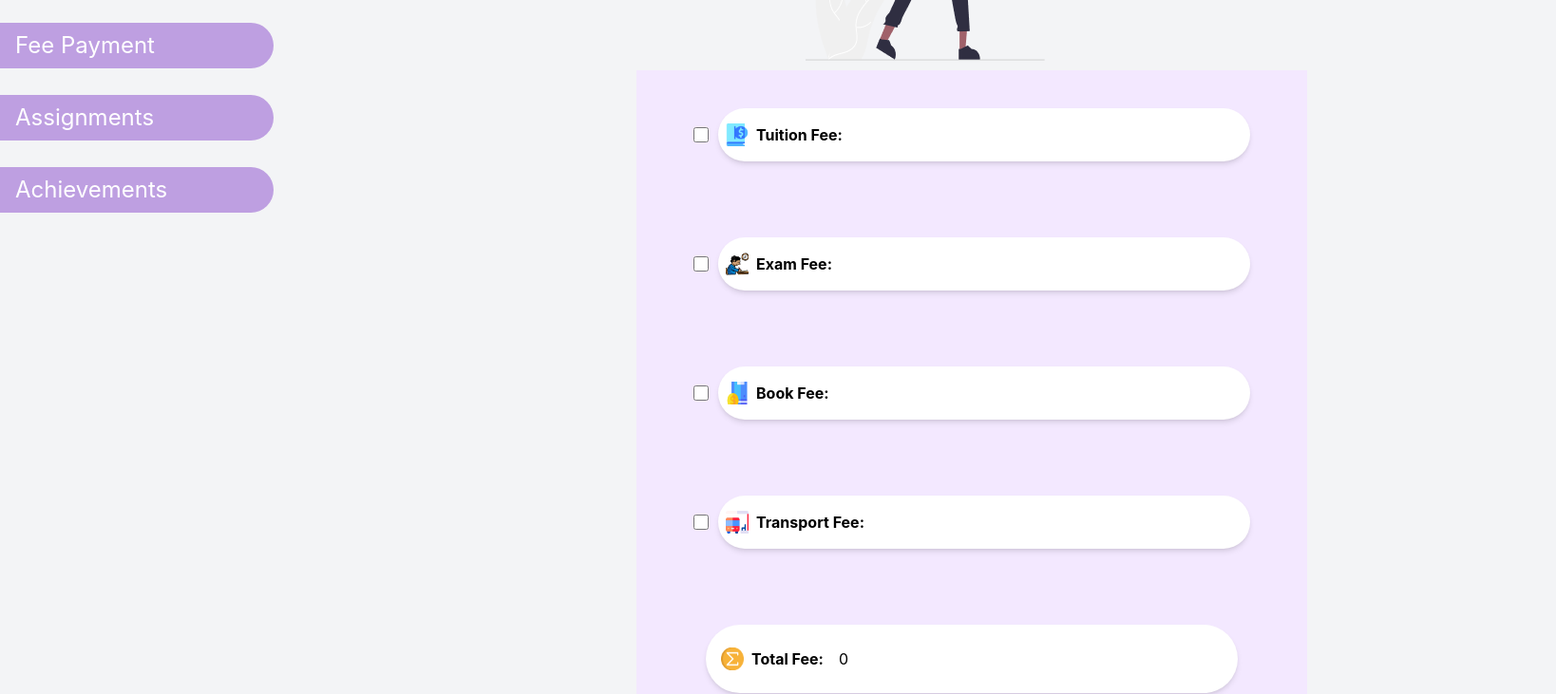
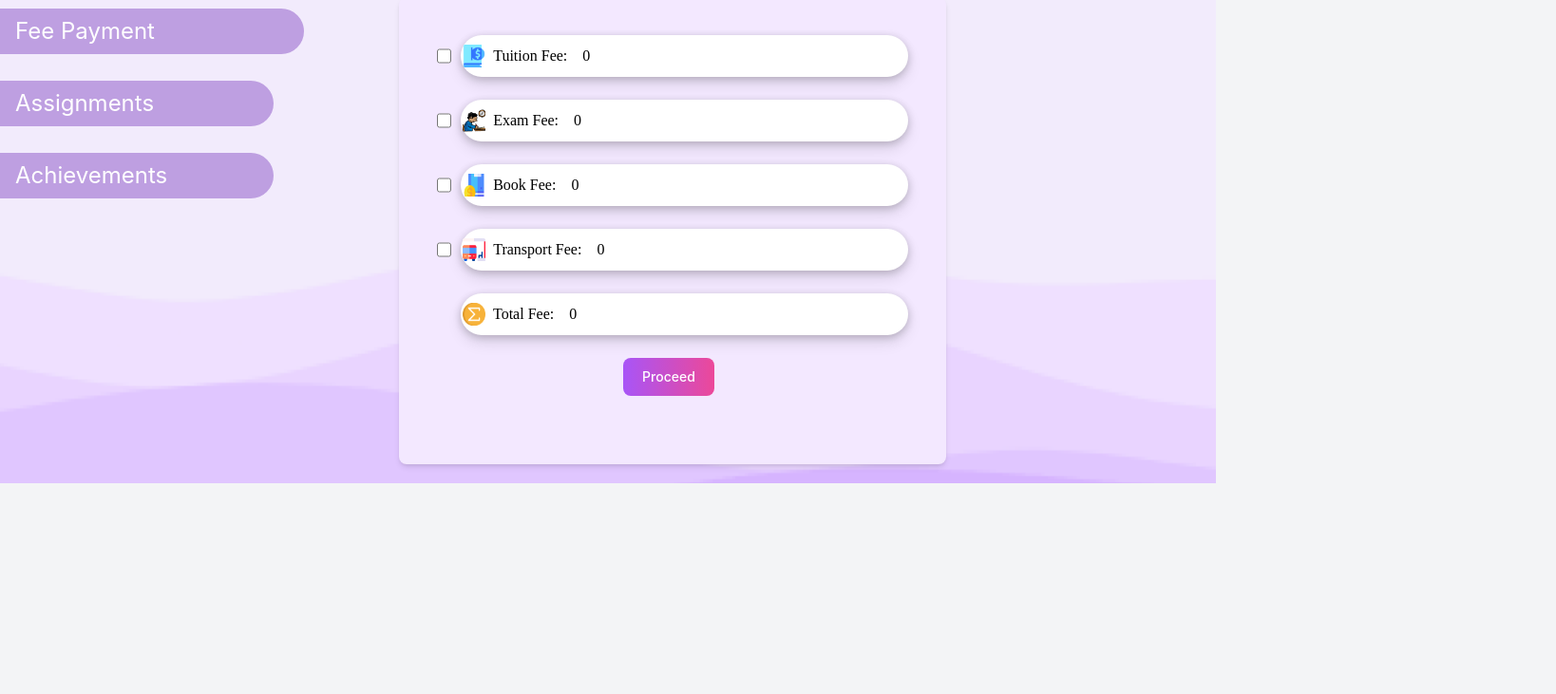
Before and after one commit to tanishq-2208/ERP, a React (Create React App) app in the folder erp-web/: page /feepayment in a window 1280 px wide. Shown: the part 480-1211 px from the top of the page at 95% size, 1638 px wide, since content can reach past the window. After the commit the page ends 989 px from the top, so only its background shows below. Built offline with nearby package versions, Linux system fonts and the light colour scheme; the HTML template or start-up script is replaced by a standard one.

Commit message:
FEATURE implemented feepayment

```diff
--- a/erp-web/public/index.html
+++ b/erp-web/public/index.html
@@ -8,6 +8,11 @@
     <script src="https://cdn.tailwindcss.com"></script>
 </head>
 <body class="bg-gray-100">
-    <div id="root"></div>
+    <div id="root" class="h-screen bg-cover bg-center" style="background-image: erp-web/public/logo512.png;">
+        <div class="flex items-center justify-center h-full">
+        </div>
+    </div>
+        </div>
+    </div>
 </body>
 </html>
--- a/erp-web/src/components/feepayment.jsx
+++ b/erp-web/src/components/feepayment.jsx
@@ -1,4 +1,4 @@
-import React from 'react';
+import React, { useState } from 'react';
 import NavBar from './Nav';
 import sum from '../assets/The sum of.png';
 import bus from '../assets/Bus stop.png';
@@ -6,120 +6,211 @@ import exam from '../assets/Exam.png';
 import online from '../assets/onlinepayment.png';
 import one from '../assets/Tuition (1).png';
 import two from '../assets/Tuition.png';
+
 function FeePayment() {
+  // State for all fees
+  const [tuitionFee, setTuitionFee] = useState(0);
+  const [examFee, setExamFee] = useState(0);
+  const [bookFee, setBookFee] = useState(0);
+  const [transportFee, setTransportFee] = useState(0);
+
+  // State for checkbox selection
+  const [isTuitionChecked, setIsTuitionChecked] = useState(false);
+  const [isExamChecked, setIsExamChecked] = useState(false);
+  const [isBookChecked, setIsBookChecked] = useState(false);
+  const [isTransportChecked, setIsTransportChecked] = useState(false);
+
+  // State for total fee
+  const [totalFee, setTotalFee] = useState(0);
+
+  // Handler for checkboxes
+  const handleCheckboxChange = (e, setChecked) => {
+    setChecked(e.target.checked);
+  };
+
+  // Total fee calculation function
+  const calculateTotalFee = () => {
+    let total = 0;
+    if (isTuitionChecked) total += parseFloat(tuitionFee) || 0;
+    if (isExamChecked) total += parseFloat(examFee) || 0;
+    if (isBookChecked) total += parseFloat(bookFee) || 0;
+    if (isTransportChecked) total += parseFloat(transportFee) || 0;
+    return total;
+  };
+
+  const handleProceed = () => {
+    const total = calculateTotalFee();
+    setTotalFee(total);
+  };
+
   return (
-        <div>
+    <div
+      className="min-h-screen flex" // Change to flex for layout
+      style={{
+        backgroundImage: `url(${require('../image/bg.png')})`,
+        marginTop: "-15px",
+        backgroundSize: 'cover',
+        backgroundPosition: 'center',
+        backgroundRepeat: 'no-repeat',
+      }}
+    >
       <NavBar />
       <div className="flex font-saira">
-                <div class="flex gap-x-28">
+        <div className="flex gap-x-28">
           <div className="w-72 py-5">
             <nav className="flex flex-col py-6 space-y-7">
+              {/* Navigation links */}
               <a href="#attendance"
-                            className="px-4 py-2 text-2xl bg-[#BE9FE1] rounded-r-full text-white hover:bg-[#7B52B4] transform motion-safe hover:scale-110 hover:translate-x-6">Attendance</a>
+                class="px-4 py-2 text-2xl bg-[#BE9FE1] rounded-r-full text-white hover:bg-[#7B52B4] transform motion-safe hover:scale-110 hover:translate-x-6">Attendance</a>
               <a href="#results"
-                            className="px-4 py-2 text-2xl bg-[#BE9FE1] rounded-r-full text-white hover:bg-[#7B52B4] transform motion-safe hover:scale-110 hover:translate-x-6">Results</a>
+                class="px-4 py-2 text-2xl bg-[#BE9FE1] rounded-r-full text-white hover:bg-[#7B52B4] transform motion-safe hover:scale-110 hover:translate-x-6">Results</a>
               <a href="#timetable"
-                            className="px-4 py-2 text-2xl bg-[#BE9FE1] rounded-r-full text-white hover:bg-[#7B52B4] transform motion-safe hover:scale-110 hover:translate-x-6">Time Table</a>
+                class="px-4 py-2 text-2xl bg-[#BE9FE1] rounded-r-full text-white hover:bg-[#7B52B4] transform motion-safe hover:scale-110 hover:translate-x-6">Time
+                Table</a>
               <a href="#hallticket"
-                            className="px-4 py-2 text-2xl bg-[#BE9FE1] rounded-r-full text-white hover:bg-[#7B52B4] transform motion-safe hover:scale-110 hover:translate-x-6">Hall Ticket</a>
+                class="px-4 py-2 text-2xl bg-[#BE9FE1] rounded-r-full text-white hover:bg-[#7B52B4] transform motion-safe hover:scale-110 hover:translate-x-6">Hall
+                Ticket</a>
               <a href="#schedule"
-                            className="px-4 py-2 text-2xl bg-[#BE9FE1] rounded-r-full text-white hover:bg-[#7B52B4] transform motion-safe hover:scale-110 hover:translate-x-6">Schedule</a>
+                class="px-4 py-2 text-2xl bg-[#BE9FE1] rounded-r-full text-white hover:bg-[#7B52B4] transform motion-safe hover:scale-110 hover:translate-x-6">Schedule</a>
               <a href="#feepayment"
-                            className="px-4 py-2 text-2xl bg-[#BE9FE1] rounded-r-full text-white hover:bg-[#7B52B4] transform motion-safe hover:scale-110 hover:translate-x-6">Fee Payment</a>
+                class="px-4 py-2 text-2xl bg-[#BE9FE1] rounded-r-full text-white w-80 bg-[#5B28A2C9]" >Fee Payment</a>
               <a href="#assignments"
-                            className="px-4 py-2 text-2xl bg-[#BE9FE1] rounded-r-full text-white hover:bg-[#7B52B4] transform motion-safe hover:scale-110 hover:translate-x-6">Assignments</a>
+                class="px-4 py-2 text-2xl bg-[#BE9FE1] rounded-r-full text-white hover:bg-[#7B52B4] transform motion-safe hover:scale-110 hover:translate-x-6">Assignments</a>
               <a href="#achievements"
-                            className="px-4 py-2 text-2xl bg-[#BE9FE1] rounded-r-full text-white hover:bg-[#7B52B4] transform motion-safe hover:scale-110 hover:translate-x-6">Achievements</a>
+                class="px-4 py-2 text-2xl bg-[#BE9FE1] rounded-r-full text-white hover:bg-[#7B52B4] transform motion-safe hover:scale-110 hover:translate-x-6">Achievements</a>
             </nav>
           </div>
+
+          <div className="flex flex-col w-full items-center p-5" style={{ marginRight: "-400px" }}>
+            <h1 className="text-4xl font-bold text-center mb-6" style={{ fontFamily: 'Roboto Serif, serif' }}>
+              Fee Payment
+            </h1>
+
+            <div className="flex justify-center items-center mb-6">
+              <img src={online} alt="Online Payments" />
             </div>
 
-                <div>
-                    <div className="flex justify-center items-center" style={{ height: "150px", width: "1350px", paddingTop: "10px" }}>
-                        <div className="flex justify-center items-center">
-                            <h1 className="text-4xl font-bold text-center">Fee Payment</h1>
-                        </div>
-                    </div>
+            <div className="bg-purple-100 rounded-lg p-10 w-full max-w-[706px] shadow-md">
+              {/* Tuition Fee Section */}
+              <div className="bg-purple-100 flex items-center justify-center mb-6">
+                <input
+                  type="checkbox"
+                  id="tuition-fee"
+                  checked={isTuitionChecked}
+                  onChange={(e) => handleCheckboxChange(e, setIsTuitionChecked)}
+                  className="h-4 w-4 text-white border-gray-300 rounded-full"
+                  style={{ backgroundColor: 'rgba(225, 204, 236, 1)', marginRight: '10px' }}
+                />
 
-                    <div className="flex justify-center items-center" style={{ padding: "10px", paddingLeft: "355px", paddingTop: "10px" }}>
-                        <img className="justify-center items-center" src={online} alt="Online Payments" />
-                    </div>
-
-                    <div className="flex justify-center items-center" style={{ paddingLeft: "120px" }}>
-                        <div className="h-[728px] w-[706px] bg-purple-100 justify-center items-center">
-
-                            {/* Tuition Fee Section */}
-                            <div className="bg-purple-100 flex items-center justify-center" style={{ padding: "2.5rem" }}>
-                            <input type="checkbox" id="tuition-fee" name="tuition-fee"
-                            class="h-4 w-4 bg-purple-400 text-white border-gray-300 rounded-full" style={{ marginRight: "10px" }} />
-
-                                <div className="bg-white rounded-full shadow-md w-80" style={{ padding: "0.5rem", width: "35rem" }}>
-                                    <div className="flex items-center space-x-2">
+                <div className="bg-white rounded-full shadow-md w-full p-4" style={{ padding: "2px", boxShadow: '0px 2px 8px rgba(0, 0, 0, 0.2), 0px 8px 15px rgba(0, 0, 0, 0.1)' }}>
+                  <div className="flex items-center space-x-2" style={{ fontFamily: "Roboto Serif" }}>
                     <img src={two} alt="Tuition Icon" className="w-6 h-6" />
-                                        <span className="font-bold">Tuition Fee:</span>
-                                        <input type="text" className="ml-auto p-2 border border-none rounded w-32" />
+                    <span className="font">Tuition Fee:</span>
+                    <input
+                      type="text"
+                      value={tuitionFee}
+                      onChange={(e) => setTuitionFee(e.target.value)}
+                      className="ml-auto p-2 border border-none rounded w-32"
+                    />
                   </div>
                 </div>
               </div>
 
               {/* Exam Fee Section */}
-                            <div className="bg-purple-100 flex items-center justify-center" style={{ padding: "2.5rem" }}>
-                                <input type="checkbox" id="exam-fee-1" name="exam-fee"
-                                    className="h-4 w-4 bg-purple-600 text-white border-gray-300 rounded-full" style={{ marginRight: "10px" }} />
+              <div className="bg-purple-100 flex items-center justify-center mb-6">
+                <input
+                  type="checkbox"
+                  id="exam-fee"
+                  checked={isExamChecked}
+                  onChange={(e) => handleCheckboxChange(e, setIsExamChecked)}
+                  className="h-4 w-4 text-white border-gray-300 rounded-full"
+                  style={{ backgroundColor: 'rgba(225, 204, 236, 1)', marginRight: '10px' }}
+                />
 
-                                <div className="bg-white rounded-full shadow-md w-80" style={{ padding: "0.5rem", width: "35rem" }}>
-                                    <div className="flex items-center space-x-2">
+                <div className="bg-white rounded-full shadow-md w-full p-4" style={{ padding: "2px", boxShadow: '0px 2px 8px rgba(0, 0, 0, 0.2), 0px 8px 15px rgba(0, 0, 0, 0.1)' }}>
+                  <div className="flex items-center space-x-2" style={{ fontFamily: "Roboto Serif" }}>
                     <img src={exam} alt="Exam Icon" className="w-6 h-6" />
-                                        <span className="font-bold">Exam Fee:</span>
-                                        <input type="text" className="ml-auto p-2 border border-none rounded w-32" />
+                    <span className="font">Exam Fee:</span>
+                    <input
+                      type="text"
+                      value={examFee}
+                      onChange={(e) => setExamFee(e.target.value)}
+                      className="ml-auto p-2 border border-none rounded w-32"
+                    />
                   </div>
                 </div>
               </div>
 
               {/* Book Fee Section */}
-                            <div className="bg-purple-100 flex items-center justify-center" style={{ padding: "2.5rem" }}>
-                                <input type="checkbox" id="book-fee" name="book-fee"
-                                    className="h-4 w-4 bg-purple-600 text-white border-gray-300 rounded-full" style={{ marginRight: "10px" }} />
+              <div className="bg-purple-100 flex items-center justify-center mb-6">
+                <input
+                  type="checkbox"
+                  id="book-fee"
+                  checked={isBookChecked}
+                  onChange={(e) => handleCheckboxChange(e, setIsBookChecked)}
+                  className="h-4 w-4 text-white border-gray-300 rounded-full"
+                  style={{ backgroundColor: 'rgba(225, 204, 236, 1)', marginRight: '10px' }}
+                />
 
-                                <div className="bg-white rounded-full shadow-md w-80" style={{ padding: "0.5rem", width: "35rem" }}>
-                                    <div className="flex items-center space-x-2">
+                <div className="bg-white rounded-full shadow-md w-full p-4" style={{ padding: "2px", boxShadow: '0px 2px 8px rgba(0, 0, 0, 0.2), 0px 8px 15px rgba(0, 0, 0, 0.1)' }}>
+                  <div className="flex items-center space-x-2" style={{ fontFamily: "Roboto Serif" }}>
                     <img src={one} alt="Book Icon" className="w-6 h-6" />
-                                        <span className="font-bold">Book Fee:</span>
-                                        <input type="text" className="ml-auto p-2 border border-none rounded w-32" />
+                    <span className="font">Book Fee:</span>
+                    <input
+                      type="text"
+                      value={bookFee}
+                      onChange={(e) => setBookFee(e.target.value)}
+                      className="ml-auto p-2 border border-none rounded w-32"
+                    />
                   </div>
                 </div>
               </div>
 
               {/* Transport Fee Section */}
-                            <div className="bg-purple-100 flex items-center justify-center" style={{ padding: "2.5rem" }}>
-                                <input type="checkbox" id="transport-fee" name="transport-fee"
-                                    className="h-4 w-4 bg-purple-600 text-white border-gray-300 rounded-full" style={{ marginRight: "10px" }} />
+              <div className="bg-purple-100 flex items-center justify-center mb-6">
+                <input
+                  type="checkbox"
+                  id="transport-fee"
+                  checked={isTransportChecked}
+                  onChange={(e) => handleCheckboxChange(e, setIsTransportChecked)}
+                  className="h-4 w-4 text-white border-gray-300 rounded-full"
+                  style={{ backgroundColor: 'rgba(225, 204, 236, 1)', marginRight: '10px' }}
+                />
 
-                                <div className="bg-white rounded-full shadow-md w-80" style={{ padding: "0.5rem", width: "35rem" }}>
-                                    <div className="flex items-center space-x-2">
+                <div className="bg-white rounded-full shadow-md w-full p-4" style={{ padding: "2px", boxShadow: '0px 2px 8px rgba(0, 0, 0, 0.2), 0px 8px 15px rgba(0, 0, 0, 0.1)' }}>
+                  <div className="flex items-center space-x-2" style={{ fontFamily: "Roboto Serif" }}>
                     <img src={bus} alt="Transport Icon" className="w-6 h-6" />
-                                        <span className="font-bold">Transport Fee:</span>
-                                        <input type="text" className="ml-auto p-2 border border-none rounded w-32" />
+                    <span className="font">Transport Fee:</span>
+                    <input
+                      type="text"
+                      value={transportFee}
+                      onChange={(e) => setTransportFee(e.target.value)}
+                      className="ml-auto p-2 border border-none rounded w-32"
+                    />
                   </div>
                 </div>
               </div>
 
               {/* Total Fee Section */}
-                            <div className="bg-purple-100 flex items-center justify-center" style={{ padding: "2.5rem" }}>
-                                <div className="bg-white rounded-full shadow-md w-80" style={{ padding: "1.0rem", width: "35rem" }}>
+              <div className="bg-purple-100 flex items-center justify-center mb-6">
+                <div className="bg-white rounded-full shadow-md w-full p-4" style={{ fontFamily: "Roboto Serif", padding: "2px", marginLeft: "25px", boxShadow: '0px 2px 8px rgba(0, 0, 0, 0.2), 0px 8px 15px rgba(0, 0, 0, 0.1)' }}>
                   <div className="flex items-center space-x-2">
-                                        <img src={sum} alt="Total Icon" className="w-6 h-6" />
-                                        <span className="font-bold">Total Fee:</span>
-                                        <input type="number" id="total-fee" className="ml-auto p-2 border border-none rounded w-32" value="0" readOnly />
+                    <img src={sum} alt="Total Fee Icon" className="w-6 h-6" />
+                    <span className="font">Total Fee:</span>
+                    <span className="ml-auto p-2 border border-none rounded w-32">{totalFee}</span>
                   </div>
                 </div>
               </div>
 
               {/* Proceed Button */}
-                            <div className="flex justify-center items-center">
-                                <button type="button" className="text-white bg-gradient-to-r from-purple-500 to-pink-500 hover:bg-gradient-to-l focus:ring-4 focus:outline-none focus:ring-purple-200 dark:focus:ring-purple-800 font-medium rounded-lg text-sm px-5 py-2.5 text-center me-2 mb-2">Proceed</button>
+              <div className="bg-purple-100 flex items-center justify-center mb-6">
+                <button
+                  onClick={handleProceed}
+                  className="text-white bg-gradient-to-r from-purple-500 to-pink-500 hover:bg-gradient-to-l focus:ring-4 focus:outline-none focus:ring-purple-200 dark:focus:ring-purple-800 font-medium rounded-lg text-sm px-5 py-2.5 text-center me-2 mb-2"
+                >
+                  Proceed
+                </button>
               </div>
-
             </div>
           </div>
         </div>
```
Also changed, not shown: erp-web/public/Fee payment.png (added), erp-web/src/image/bg.png (added). Lines whose indentation alone changed are shown as unchanged.
